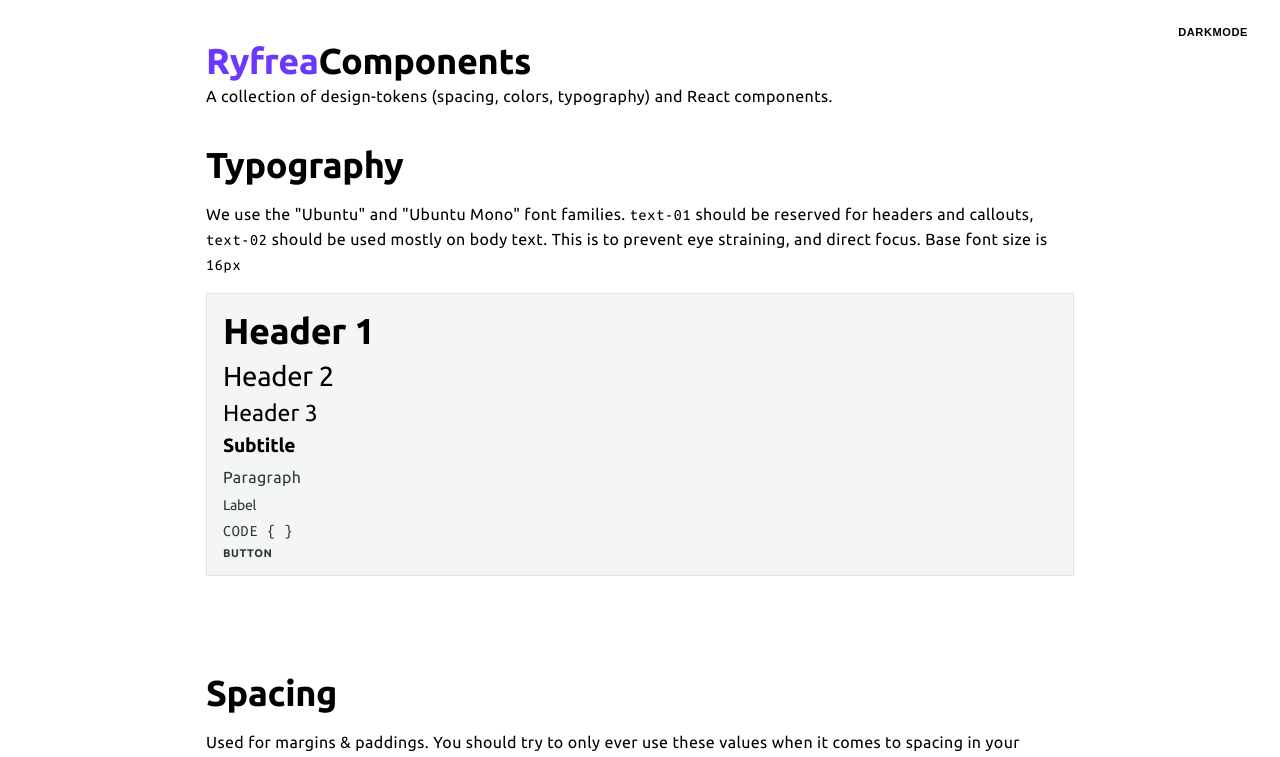
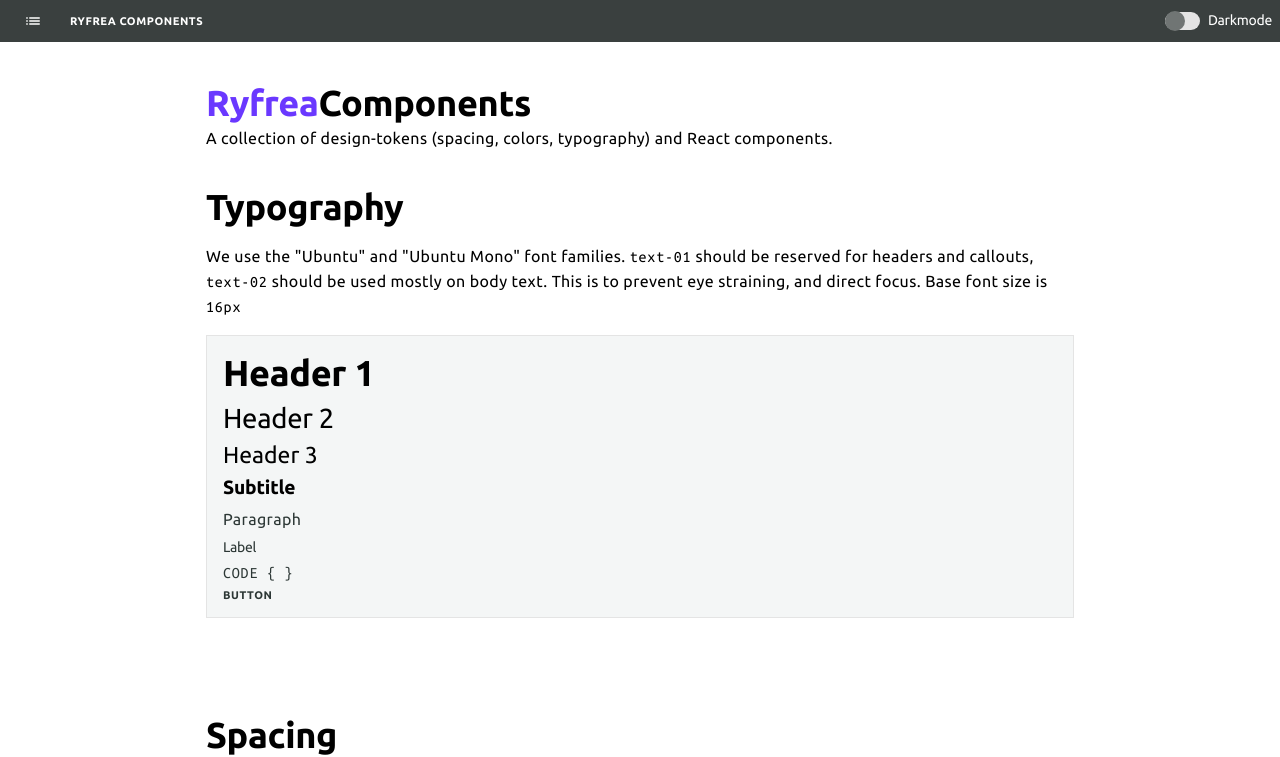
Before and after one commit to ryfylke-react-as/design, a React (Create React App) app: page / in a window 1280 px wide. Shown: the top 757 px of the page. Built offline with nearby package versions, Linux system fonts and the light colour scheme.

Commit message:
chore: Added Shell

```diff
--- a/src/App.tsx
+++ b/src/App.tsx
@@ -11,11 +11,11 @@ import { ButtonDemo } from "./demos/ButtonDemo";
 import { TextInputDemo } from "./demos/TextInputDemo";
 import { SelectDemo } from "./demos/SelectDemo";
 import { DemoContainer } from "./demo.styles";
-import { Button } from "./components/Button";
-import { Check } from "@material-ui/icons";
 import { CheckboxDemo } from "./demos/CheckboxDemo";
 import { SwitchDemo } from "./demos/SwitchDemo";
 import { LayoutDemo } from "./demos/LayoutDemo";
+import { Shell } from "./components/Shell";
+import { Switch } from "./components/Switch";
 
 function App() {
   const [isDm, setDM] = useState(false);
@@ -29,28 +29,22 @@ function App() {
   }, [isDm]);
 
   return (
+    <Shell
+      sideMenu={{ navigation: [] }}
+      topMenu={{
+        title: "Ryfrea Components",
+        actions: [
+          <Switch
+            checked={isDm}
+            onChange={setDM}
+            label="Darkmode"
+          />,
+        ],
+      }}
+    >
       <Container>
         <GlobalStyles />
         <ToastProvider location="topright" zIndex={500} />
-      <div
-        style={{
-          position: "fixed",
-          top: "var(--s-05)",
-          right: "var(--s-05)",
-          zIndex: 5,
-        }}
-      >
-        <Button
-          size="sm"
-          onClick={() => setDM(!isDm)}
-          kind="ghost"
-          icon={isDm ? <Check /> : undefined}
-          isFixedPosition
-          ripple
-        >
-          Darkmode
-        </Button>
-      </div>
         <Header order={1} id="top">
           <span style={{ color: "var(--c-focus-01)" }}>
             Ryfrea
@@ -68,7 +62,8 @@ function App() {
           </Header>
           <div>
             <Text kind="p">
-            We use the "Ubuntu" and "Ubuntu Mono" font families.{" "}
+              We use the "Ubuntu" and "Ubuntu Mono" font
+              families.{" "}
               <Text kind="code" as="span">
                 text-01
               </Text>{" "}
@@ -111,8 +106,8 @@ function App() {
           </Header>
           <div>
             <Text kind="p">
-            Use a combination of our spacing tokens and ui-colors
-            to achieve hierarchy in nested layouts.
+              Use a combination of our spacing tokens and
+              ui-colors to achieve hierarchy in nested layouts.
             </Text>
           </div>
           <LayoutDemo />
@@ -122,8 +117,9 @@ function App() {
           </Header>
           <div>
             <Text kind="p">
-            We offer an accessible component library for React -
-            that uses the Ryfrea design language under the hood.
+              We offer an accessible component library for React
+              - that uses the Ryfrea design language under the
+              hood.
             </Text>
           </div>
           <ButtonDemo />
@@ -133,6 +129,7 @@ function App() {
           <SwitchDemo />
         </List>
       </Container>
+    </Shell>
   );
 }
 
--- a/src/components/Button.tsx
+++ b/src/components/Button.tsx
@@ -14,7 +14,7 @@ import {
 import { ButtonKind, ButtonSize } from "../types";
 import { getTotalOffset } from "../utils";
 
-interface ButtonProps
+export interface ButtonProps
   extends ButtonHTMLAttributes<HTMLButtonElement> {
   kind?: ButtonKind;
   size?: ButtonSize;
@@ -22,6 +22,7 @@ interface ButtonProps
   ripple?: boolean;
   /** Made for MUI-icons */
   icon?: ReactNode;
+  hideFocus?: boolean;
 }
 
 export function Button({
@@ -31,6 +32,7 @@ export function Button({
   icon,
   isFixedPosition,
   ripple,
+  hideFocus,
   ...rest
 }: ButtonProps) {
   const buttonRef = useRef<HTMLButtonElement>(null);
@@ -68,6 +70,7 @@ export function Button({
       ref={buttonRef}
       onMouseMove={onMouseMove}
       disableMouseTrack={disableMouseTrack}
+      hideFocus={hideFocus}
       {...rest}
       style={
         {
@@ -76,7 +79,9 @@ export function Button({
           ...(rest?.style ?? {}),
         } as CSSProperties
       }
-      className={`ryfre--button ${rest?.className ?? ""}`}
+      className={`ryfre--button ryfre--button-${kind} ${
+        rest?.className ?? ""
+      }`}
     >
       <span>
         {icon ?? ""}
@@ -90,6 +95,7 @@ type StyledProps = {
   kind: ButtonKind;
   size: ButtonSize;
   disableMouseTrack?: boolean;
+  hideFocus?: boolean;
 };
 
 const KIND_TO_BG: Record<ButtonKind, string> = {
@@ -142,7 +148,7 @@ const SIZE_TO_ICON_SIZE: Record<ButtonSize, string> = {
   md: "0.75em",
   lg: "0.75em",
   field: "0.75em",
-  sm: "0.55em",
+  sm: "0.75em",
 };
 
 const iconAnim = keyframes`
@@ -171,7 +177,7 @@ export const StyledButton = styled.button<StyledProps>`
     `
     box-shadow:none;
   `}
-  ${applyFocusStyles(false)}
+  ${(props) => applyFocusStyles(props.hideFocus ?? false)}
   &:focus {
     box-shadow: none !important;
     &:hover {
--- /dev/null
+++ b/src/components/Shell.tsx
@@ -0,0 +1,166 @@
+import { List } from "@material-ui/icons";
+import { ReactNode, useState } from "react";
+import styled from "styled-components";
+import { applyFontKind } from "../styled-utils";
+import { Button } from "./Button";
+import { Header } from "./Header";
+
+type NavigationItem = {
+  to: string;
+  text: string;
+  icon?: ReactNode;
+  children?: NavigationItem[];
+};
+
+type ShellProps = {
+  topMenu?: {
+    title?: ReactNode;
+    logo?: ReactNode;
+    navigation?: NavigationItem[];
+    onSearchChange?: (que: string) => void;
+    onSearch?: (que: string) => void;
+    actions?: ReactNode[];
+  };
+  sideMenu?: {
+    navigation: NavigationItem[];
+  };
+  userMenu?: ReactNode[];
+  children: ReactNode;
+};
+
+export function Shell({
+  topMenu,
+  sideMenu,
+  userMenu,
+  children,
+}: ShellProps) {
+  const [sideMenuOpen, setSideMenuOpen] = useState(false);
+  return (
+    <Container>
+      {topMenu ? (
+        <>
+          <TopMenuFiller />
+          <TopMenuContainer>
+            {sideMenu ? (
+              <Button
+                icon={<List />}
+                size="sm"
+                kind="ghost"
+                hideFocus
+                style={{
+                  color: "var(--c-text-04)",
+                }}
+                onClick={() => setSideMenuOpen(!sideMenuOpen)}
+              />
+            ) : (
+              ""
+            )}
+            {topMenu.title ? (
+              <Header order={4} as="h1">
+                {topMenu.title}
+              </Header>
+            ) : (
+              ""
+            )}
+            <TopMenuRightSide>
+              {topMenu.actions ?? ""}
+            </TopMenuRightSide>
+          </TopMenuContainer>
+        </>
+      ) : (
+        ""
+      )}
+      <MainSplit>
+        {sideMenu ? (
+          <>
+            <SideMenuFill open={sideMenuOpen} />
+            <SideMenuContainer open={sideMenuOpen}>
+              {sideMenu.navigation.map((item) => "")}
+            </SideMenuContainer>
+          </>
+        ) : (
+          ""
+        )}
+        <Main>{children}</Main>
+      </MainSplit>
+    </Container>
+  );
+}
+
+const Container = styled.div`
+  display: flex;
+  flex-direction: column;
+`;
+
+const TopMenuContainer = styled.div`
+  display: flex;
+  background: var(--c-ui-04);
+  position: fixed;
+  z-index: 99;
+  top: 0;
+  left: 0;
+  right: 0;
+  height: 42px;
+  gap: var(--s-03);
+  align-items: center;
+  padding: var(--s-03);
+  color: var(--c-text-04);
+  label {
+    color: var(--c-text-04);
+  }
+  .ryfre--button-ghost {
+    color: var(--c-text-04);
+  }
+  h1 {
+    ${applyFontKind("button")}
+    padding: var(--s-02);
+    color: var(--c-text-04);
+  }
+`;
+
+const TopMenuRightSide = styled.div`
+  margin-left: auto;
+`;
+
+const SideMenuContainer = styled.div<{
+  open?: boolean;
+}>`
+  transition: transform 0.3s var(--ease-01),
+    opacity 0.2s var(--ease-01);
+  width: 220px;
+  transform: ${(props) =>
+    props.open ? "scaleX(1)" : "scaleX(0)"};
+  opacity: ${(props) => (props.open ? "1" : "0")};
+  animation-fill-mode: both;
+  background: var(--c-ui-01);
+  position: fixed;
+  z-index: 99;
+  bottom: 0;
+  left: 0;
+  top: 42px;
+  transform-origin: left;
+`;
+
+const SideMenuFill = styled.div<{
+  open?: boolean;
+}>`
+  width: ${(props) => (props.open ? "220px" : "0px")};
+  transition: width 0.3s var(--ease-01);
+  animation-fill-mode: both;
+  flex-grow: 0;
+  flex-shrink: 0;
+`;
+
+const TopMenuFiller = styled.div`
+  height: 42px;
+  align-items: center;
+`;
+
+const Main = styled.main`
+  width: 100%;
+  flex-grow: 1;
+`;
+
+const MainSplit = styled.div`
+  display: flex;
+`;
```
Lines whose indentation alone changed are shown as unchanged.
